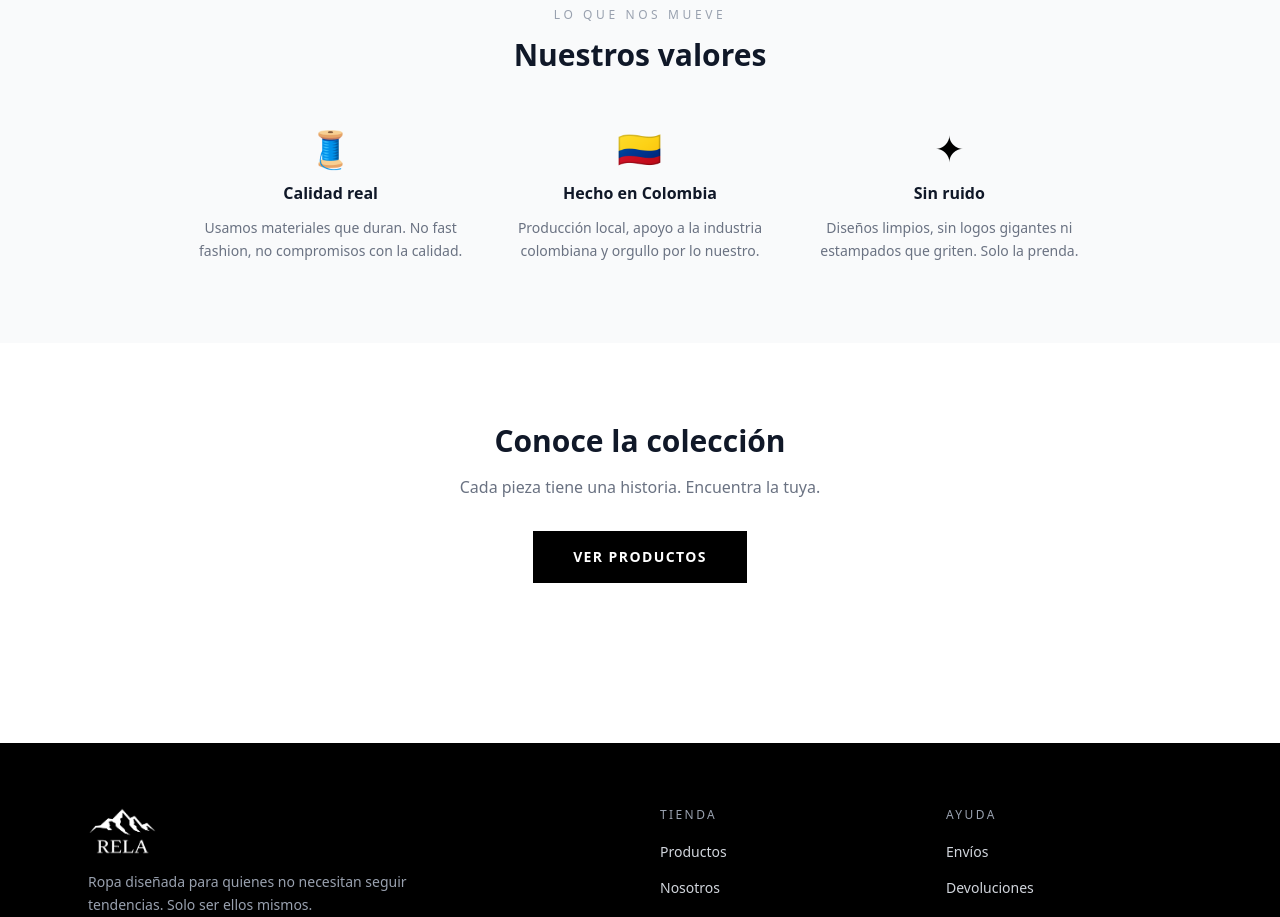
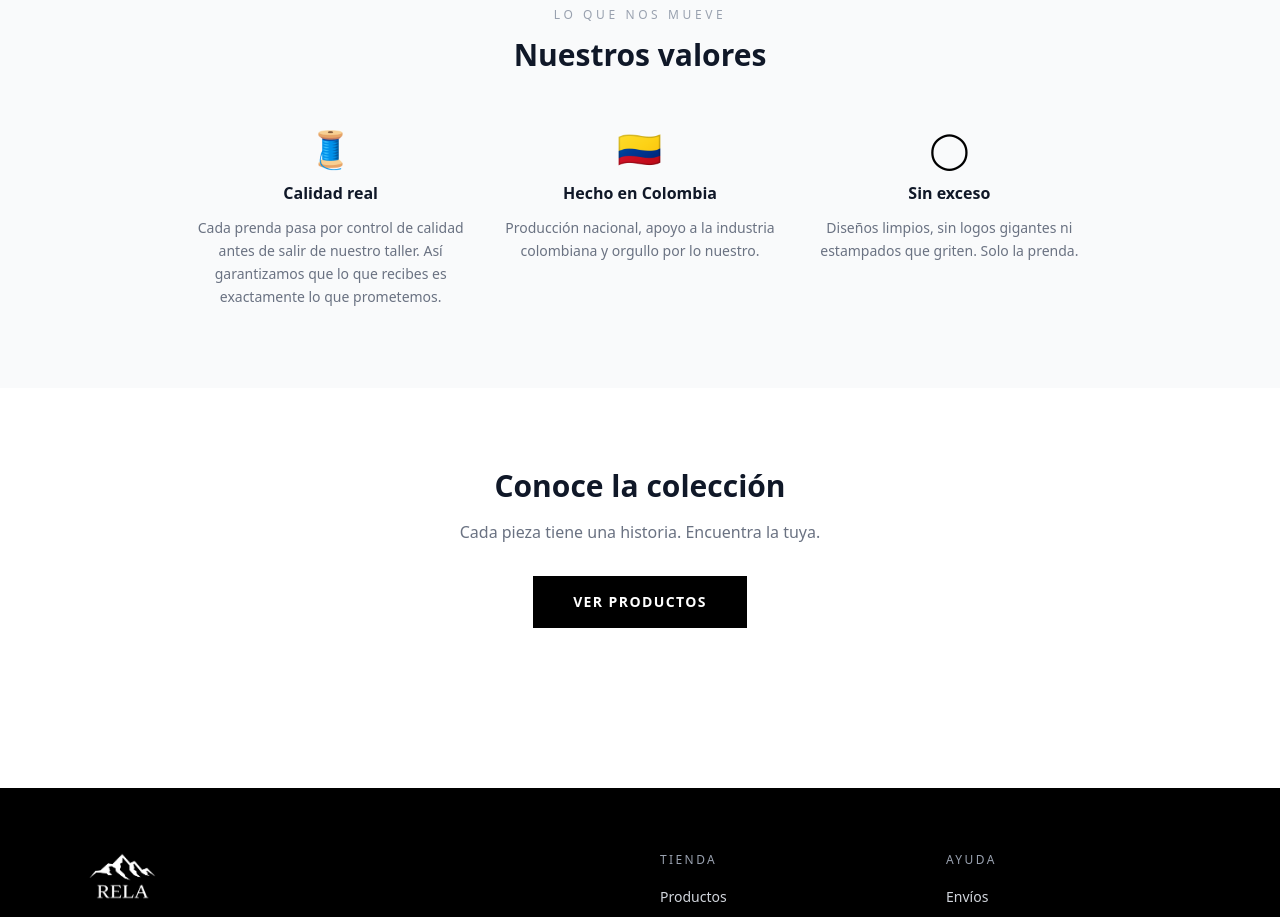
Before and after one commit to sgarzon90/rela-website, a Next.js app: page /about in a window 1280 px wide. Shown: the part 1140-2057 px from the top of the page. Built offline with nearby package versions, Linux system fonts and the light colour scheme; no server answers; a web font is replaced by a local one.

Commit message:
feat: Ajustes de contenido y textos

```diff
--- a/src/app/about/page.js
+++ b/src/app/about/page.js
@@ -83,8 +83,7 @@ export default function About() {
                 <div className="text-4xl">🧵</div>
                 <h3 className="font-bold text-gray-900">Calidad real</h3>
                 <p className="text-sm text-gray-500 leading-relaxed">
-                  Usamos materiales que duran. No fast fashion, no compromisos con
-                  la calidad.
+                  Cada prenda pasa por control de calidad antes de salir de nuestro taller. Así garantizamos que lo que recibes es exactamente lo que prometemos.
                 </p>
               </div>
             </FadeIn>
@@ -93,18 +92,17 @@ export default function About() {
                 <div className="text-4xl">🇨🇴</div>
                 <h3 className="font-bold text-gray-900">Hecho en Colombia</h3>
                 <p className="text-sm text-gray-500 leading-relaxed">
-                  Producción local, apoyo a la industria colombiana y orgullo por
+                  Producción nacional, apoyo a la industria colombiana y orgullo por
                   lo nuestro.
                 </p>
               </div>
             </FadeIn>
             <FadeIn delay={0.2}>
               <div className="text-center space-y-3">
-                <div className="text-4xl">✦</div>
-                <h3 className="font-bold text-gray-900">Sin ruido</h3>
+                <div className="text-4xl">◯</div>
+                <h3 className="font-bold text-gray-900">Sin exceso</h3>
                 <p className="text-sm text-gray-500 leading-relaxed">
-                  Diseños limpios, sin logos gigantes ni estampados que griten.
-                  Solo la prenda.
+                  Diseños limpios, sin logos gigantes ni estampados que griten. Solo la prenda.
                 </p>
               </div>
             </FadeIn>
--- a/src/app/returns/page.js
+++ b/src/app/returns/page.js
@@ -97,7 +97,7 @@ export default function Returns() {
                 </p>
                 <p className="leading-relaxed">
                   <strong className="text-gray-800">Cambio de talla:</strong>{" "}
-                  El cliente asume el costo del envío de regreso. RELA cubre el envío de la prenda nueva.
+                  El cliente asume los costos de envio.
                 </p>
               </div>
             </div>
--- a/src/app/shipping/page.js
+++ b/src/app/shipping/page.js
@@ -15,7 +15,7 @@ const shippingDetails = [
   {
     icon: "🚚",
     title: "Transportadora",
-    description: "Trabajamos con las principales transportadoras del país: Servientrega, Coordinadora y Envia.",
+    description: "Trabajamos con las principales transportadoras del país: Servientrega, Interrapidisimo, Coordinadora y Envia.",
   },
   {
     icon: "📅",
@@ -54,7 +54,7 @@ export default function Shipping() {
         <FadeIn>
           <div className="max-w-2xl mx-auto text-center">
             <div className="text-4xl mb-4">🎁</div>
-            <h2 className="text-2xl font-bold text-gray-900">Envío gratis en compras mayores a $250.000</h2>
+            <h2 className="text-2xl font-bold text-gray-900">Envío gratis en compras mayores a $300.000</h2>
             <p className="mt-3 text-gray-500 leading-relaxed">
               En compras menores, el costo del envío se calcula según tu ubicación al momento de pagar.
             </p>
@@ -104,7 +104,7 @@ export default function Shipping() {
                 href="mailto:soporte.rela@gmail.com"
                 className="underline text-gray-800 hover:text-black transition-colors"
               >
-                soporte.rela@gmail.com
+                soporte.rela@gmail.com o a nuestro WhatsApp
               </a>{" "}
               y te respondemos lo antes posible.
             </p>
```
